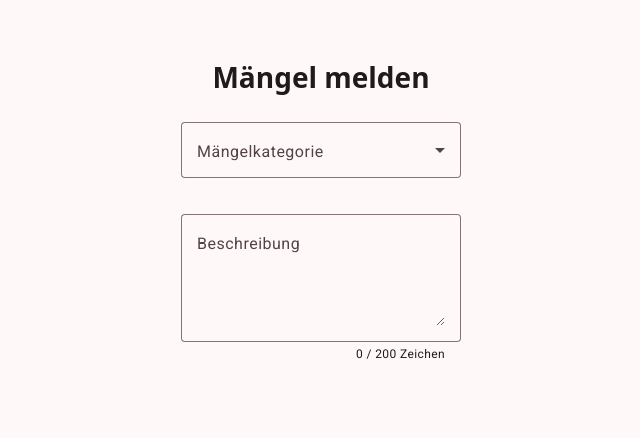
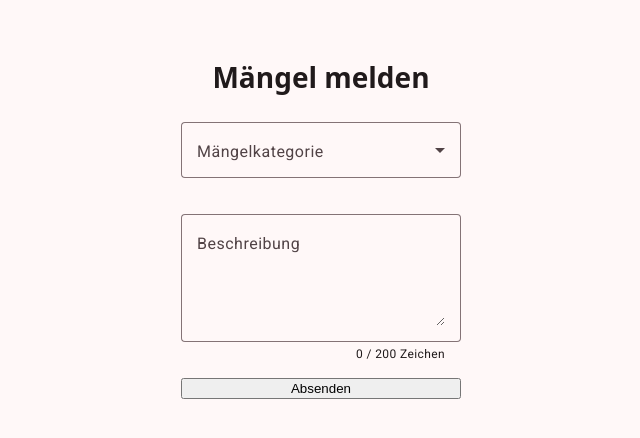
Before and after one commit to AlexandraIllner/wps_radvis, an Angular app in the folder frontend/: page / in a window 1280 px wide. Shown: the top 438 px of the page, without its empty margins (319-959 px from the left). Built offline with nearby package versions, Linux system fonts and the light colour scheme.

Commit message:
Add Absenden button below description field

```diff
--- a/frontend/src/app/app.html
+++ b/frontend/src/app/app.html
@@ -27,7 +27,7 @@
     <mat-label>Beschreibung</mat-label>
     <textarea
       matInput
-      placeholder="Beschreibe den Mangel kurz"
+      placeholder="Beschreibe den Mängel kurz"
       [(ngModel)]="description"
       maxlength="200"
       rows="4"
@@ -35,4 +35,12 @@
     <mat-hint align="end">{{ description?.length || 0 }} / 200 Zeichen</mat-hint>
   </mat-form-field>
 
+  <button
+    mat-raised-button
+    color="primary"
+    style="width: 280px; margin-top: 1rem;"
+  >
+    Absenden
+  </button>
+
 </main>
--- a/frontend/src/app/app.ts
+++ b/frontend/src/app/app.ts
@@ -4,6 +4,10 @@ import { CommonModule } from '@angular/common';
 import { MatFormFieldModule } from '@angular/material/form-field';
 import { MatSelectModule } from '@angular/material/select';
 import { MatInputModule } from '@angular/material/input';
+import { MatButtonModule } from '@angular/material/button';
+
+
+
 
 @Component({
   selector: 'app-root',
```
